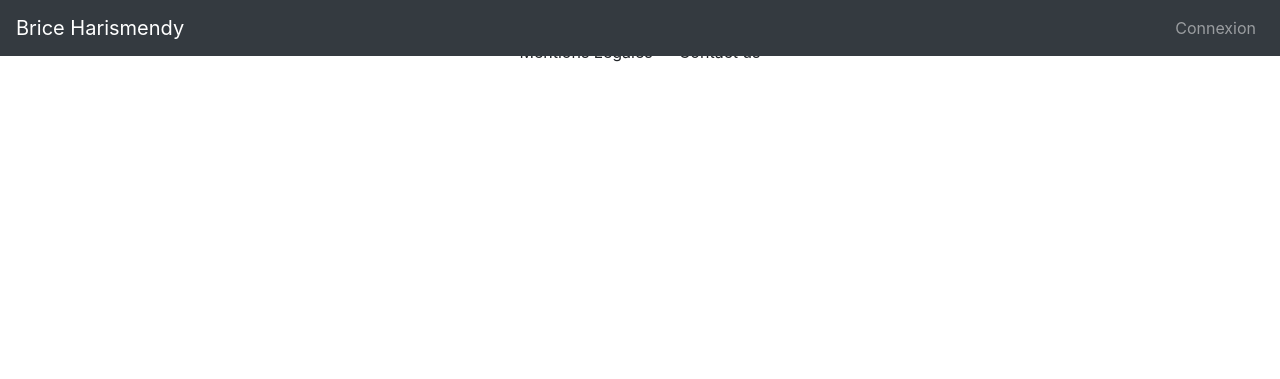
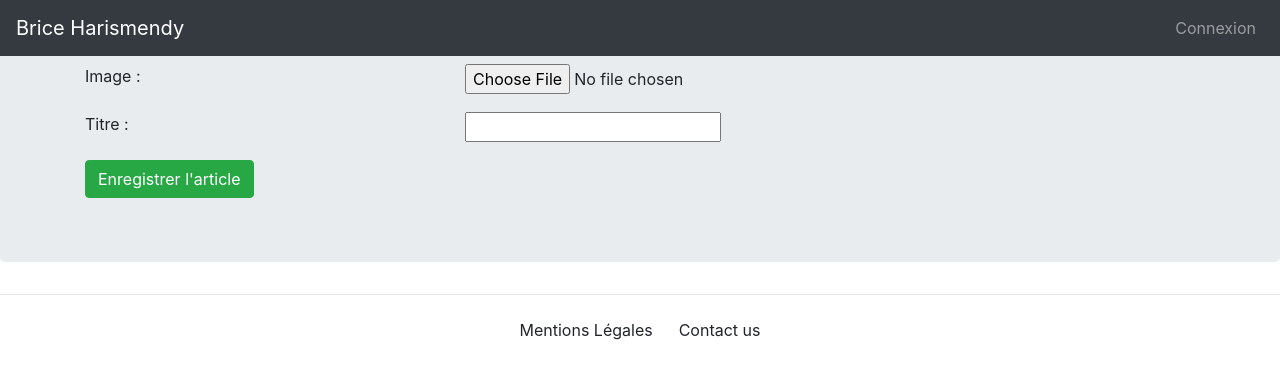
Before and after one commit to bharismendy/portfolio_project, a Django app: page /article/new_article/ in a window 1280 px wide. Shown: the top 379 px of the page. Run offline with Django 3.2, Linux system fonts and the light colour scheme; some libraries are stand-ins or nearby versions.

Commit message:
fin form création article

```diff
--- a/portfolio/article/forms/edit_article.py
+++ b/portfolio/article/forms/edit_article.py
@@ -1,6 +1,20 @@
 from django import forms
 from markdownx.fields import MarkdownxFormField
+from article.models import Article
 
 
-class EditArticle(forms.Form):
-    myfield = MarkdownxFormField()
+class EditArticle(forms.ModelForm):
+    titre = forms.CharField(label="Titre", required=True)
+    content = MarkdownxFormField()
+
+    class Meta:
+        model = Article
+        fields = {'image'}
+
+    def save(self, commit=True, user=None):
+        art = super(EditArticle, self).save(commit=False)
+        art.content = self.cleaned_data['content']
+        art.personne = user
+        art.titre = self.cleaned_data['titre']
+        if commit and user:
+            art.save()
--- a/portfolio/article/models/article.py
+++ b/portfolio/article/models/article.py
@@ -1,6 +1,7 @@
 from django.db import models
 from utilisateur.models import Personne
 from markdownx.models import MarkdownxField
+from markdownx.utils import markdownify
 
 
 class Article (models.Model):
@@ -10,5 +11,9 @@
     # Type = models.ForeignKey(Type, on_delete=models.CASCADE)
     image = models.ImageField(null=True, blank=True, upload_to="image_projet/")
 
+    @property
+    def formatted_markdown(self):
+        return markdownify(self.content)
+
     def __str__(self):
         return "article de " + self.personne.user.username
--- a/portfolio/article/templates/articles/article_edit.html
+++ b/portfolio/article/templates/articles/article_edit.html
@@ -1,10 +1,25 @@
 {% extends 'base.html' %}
-{{% block content %}
-    <div class="container center_auth" >
-            <div class="row" id="content_sign_in_up">
-                <div class="col col-lg-6" id="form_sign_in">
+
+{% block content %}
+    <div class="container" >
+            <div class="row">
+                <div class="col col-lg-12" id="form_sign_in">
+                    <form method="POST" action={% url 'article/new_article' %}>
+                        {% csrf_token %}
+                        {% for field in form_article.visible_fields %}
+                            <div class="row form-group">
+                                <div class="col-lg-4">
+                                    {{ field.label_tag }}
+                                </div>
+                                <div class="col-lg-7">
+                                    {{ field }}
+                                    {{ field.help_text }}
+                                </div>
+                            </div>
+                        {% endfor %}
+                        <button class="btn btn-success default-primary-color" type="submit">Enregistrer l'article</button>
+                    </form>
                    <form method="POST" action="">{% csrf_token %}
-                    {{ form_article }}
                 </form>
                 {{ form_article.media }}
                 </div>
--- a/portfolio/article/views/edit_article.py
+++ b/portfolio/article/views/edit_article.py
@@ -1,7 +1,15 @@
-from django.shortcuts import render
 from article.forms import EditArticle
+from django.shortcuts import render, redirect
+from django.urls import reverse
 
 
 def new_article(request):
-    form_article = EditArticle()
+
+    if request.method == "POST":
+        form_article = EditArticle(request.POST)
+        if form_article.is_valid():
+            form_article.save(user=request.user.personne)
+            return redirect(reverse('accueil'))
+    else:
+        form_article = EditArticle()
     return render(request, 'articles/article_edit.html', {'form_article': form_article})
--- a/portfolio/common/static/css/style.css
+++ b/portfolio/common/static/css/style.css
@@ -10,3 +10,7 @@
   left:50%;
   transform: translate(-50%,-50%);
 }
+pre code{
+    background: #ffffff;
+    color: #0ea432;
+}
--- a/portfolio/common/views/accueil.py
+++ b/portfolio/common/views/accueil.py
@@ -1,5 +1,7 @@
 from django.shortcuts import render
+from article.models import Article
 
 
 def accueil(request):
-    return render(request=request, template_name='common/accueil.html')
+    list_of_article = Article.objects.all().order_by('id')
+    return render(request, 'common/accueil.html', {'articles': list_of_article})
--- a/portfolio/templates/base.html
+++ b/portfolio/templates/base.html
@@ -17,7 +17,7 @@
 
 {% block nav %}
     <header>
-  <nav class="navbar navbar-expand-md navbar-dark bg-dark fixed-top">
+  <nav class="navbar navbar-expand-md navbar-dark fixed-top bg-dark">
       <a class="navbar-brand" href="{% url 'accueil' %}">Brice Harismendy</a>
       <button class="navbar-toggler" type="button">
         <span class="navbar-toggler-icon"></span>
@@ -42,7 +42,7 @@
             </div>
           </li>-->
         </ul>
-          <ul class="nav navbar-nav navbar-right">
+          <ul class="nav navbar-nav navbar-right navbar-fixed-top">
             {% if user.is_superuser %}
                 <li><a href="{% url 'accueil' %}" class="nav-link">Admin Panel</a></li>
             {% endif %}
@@ -63,9 +63,13 @@
     </nav>
     </header>
 {% endblock %}
+<main role="main">
+    <div class="jumbotron">
         {% block content %}
             <!--content of the body-->
         {% endblock %}
+    </div>
+</main>
 {# block used for footer #}
 {% block footer%}
 
```
Also changed, not shown: portfolio/common/templates/common/accueil.html (+17 -4 lines).
